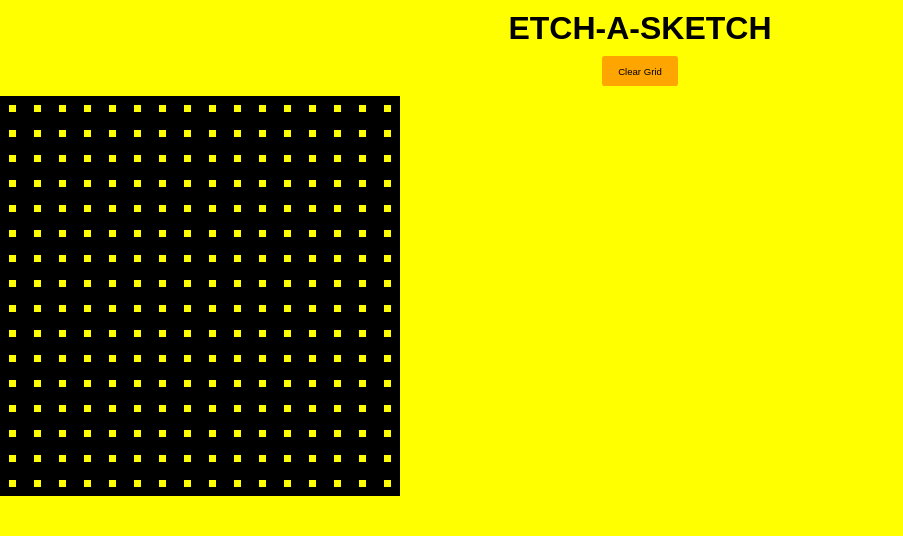
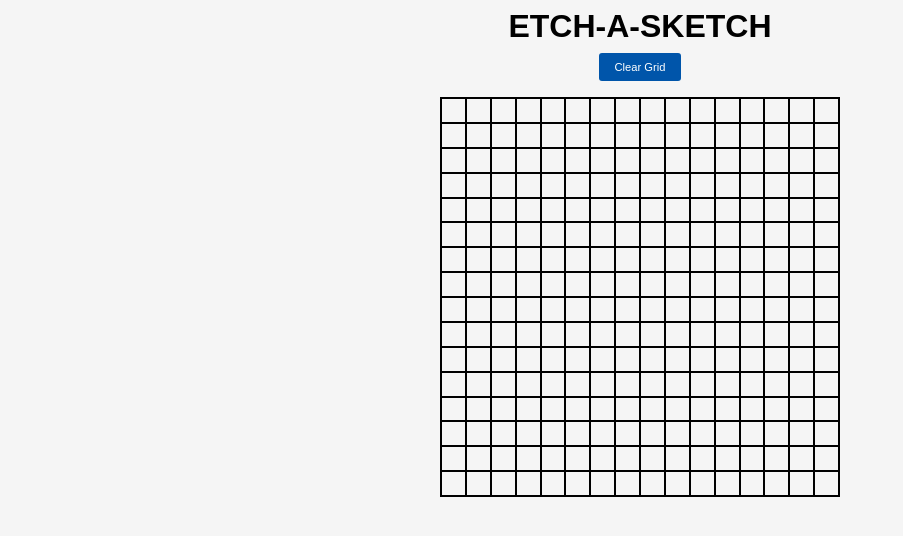
Before and after one commit to ikwuka/etch-a-sketch, a plain HTML site: page index.html in a window 1280 px wide. Shown: the whole page, without its empty margins (0-903 px from the left). Drawn offline with Linux system fonts and the light colour scheme.

Commit message:
Debug and transform stylesheet

```diff
--- a/index.html
+++ b/index.html
@@ -9,7 +9,7 @@
   <title>Etch-A-Sketch</title>
 
   <!-- Custom CSS file -->
-  <link rel="stylesheet" href="./style.css" />
+  <link rel="stylesheet" href="./compiled/style.css" />
 </head>
 <body>
   <main>
--- /dev/null
+++ b/style.scss
@@ -0,0 +1,56 @@
+html {
+  box-sizing: border-box;
+  font-size: 100%;
+}
+*,
+*::after,
+*::before {
+  box-sizing: border-box;
+  padding: 0;
+  margin: 0;
+}
+body {
+  font-size: 1rem;
+  font-family: sans-serif;
+  background-color: whitesmoke;
+}
+main {
+  h1 {
+    text-align: center;
+    margin: 0.5rem auto;
+  }
+  .menu {
+    display: flex;
+    justify-content: center;
+    margin: 0.5rem auto;
+    button {
+      border: none;
+      border-radius: 3px;
+      padding: 0.5rem 1rem;
+      font-size: 0.7rem;
+      background-color: #05a;
+      color: #fff;
+      cursor: pointer;
+      transition: all 300ms ease-in-out;
+      &:hover {
+        transform: scale(1.02);
+      }
+    }
+  }
+}
+.containerTwo {
+  display: grid;
+  width: 400px;
+  height: 400px;
+  margin: 1rem auto;
+  border: 1px solid #000;
+  .square {
+    border: 0.5px solid #000;
+    opacity: 1;
+    transition: all 700ms ease-in-out;
+  }
+  .deleting {
+    border: 0.01px solid rgba($color: #000000, $alpha: 0);
+    opacity: 0;
+  }
+}
```
Also changed, not shown: compiled/style.css (added), style.css (deleted), 1 other file.
